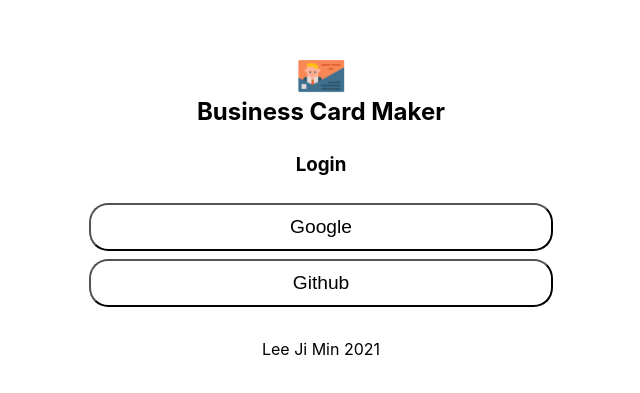
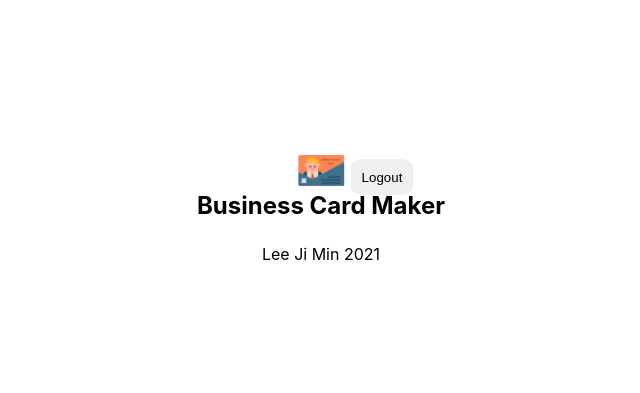
Before and after one commit to ahhangok/card-maker, a React (Create React App) app: page /maker in a window 1280 px wide. Shown: the part 187-580 px from the top of the page, without its empty margins (319-959 px from the left). Built offline with nearby package versions, Linux system fonts and the light colour scheme; no server answers; sample sign-in values are in the browser's storage.

Commit message:
add login and logout functionality

```diff
--- a/package.json
+++ b/package.json
@@ -9,6 +9,7 @@
     "firebase": "^8.2.6",
     "react": "^17.0.1",
     "react-dom": "^17.0.1",
+    "react-router-dom": "^5.2.0",
     "react-scripts": "4.0.2",
     "web-vitals": "^1.0.1"
   },
--- a/src/app.jsx
+++ b/src/app.jsx
@@ -1,11 +1,22 @@
 import React from 'react';
 import Login from './componenets/login/login';
 import styles from './app.module.css';
+import { BrowserRouter, Route, Switch } from 'react-router-dom';
+import Maker from './componenets/maker/maker';
 
 function App({authService}) {
   return (
     <div className={styles.app}>
-    <Login authService={authService}/>
+    <BrowserRouter>
+    <Switch>
+      <Route exact path="/">
+        <Login authService={authService}/>
+      </Route>
+      <Route path="/maker">
+        <Maker authService={authService}/>
+      </Route>
+    </Switch>
+    </BrowserRouter>
     </div>
   );
 }
--- a/src/componenets/login/login.jsx
+++ b/src/componenets/login/login.jsx
@@ -1,14 +1,31 @@
-import React from 'react';
+import React, {useEffect} from 'react';
 import Header from '../header/header'
 import Footer from '../footer/footer';
 import styles from './login.module.css';
+import { useHistory } from 'react-router-dom';
 
 const Login = ({authService}) => {
+    const history = useHistory();
+    const goToMaker =(userId)=>{
+        history.push({
+            pathname: '/maker',
+            state: {id: userId},
+        })
+    }
+
     const onLogin = (e) => {
         authService
         .login(e.currentTarget.textContent)
-        .then(console.log);
+        .then(data => goToMaker(data.user.uid));
     }
+
+    useEffect(() => {
+       authService
+       .onAuthChange(user => {
+           user && goToMaker(user.uid)
+       })
+
+    })
         return(
             <section className={styles.login}>
                 <Header/>
--- /dev/null
+++ b/src/componenets/maker/maker.jsx
@@ -0,0 +1,29 @@
+import React, { useEffect } from 'react';
+import { useHistory } from 'react-router-dom';
+import Footer from '../footer/footer';
+import Header from '../header/header';
+import styles from './maker.module.css';
+
+const Maker = ({authService}) => {
+    const history = useHistory();
+    const onLogout =()=> {
+        authService.logout();
+    }
+
+    useEffect(()=> {
+        authService.onAuthChange(user => {
+            if(!user){
+                history.push('/');
+            }
+        });
+    });
+
+       return(
+            <section className={styles.maker}>
+                <Header onLogout={onLogout}/>
+                <Footer/>
+            </section>
+       );
+};
+
+export default Maker;
--- a/src/service/auth_service.js
+++ b/src/service/auth_service.js
@@ -6,6 +6,18 @@
         const authProvider = new firebase.auth[`${providerName}AuthProvider`]();
         return firebaseApp.auth().signInWithPopup(authProvider);
     }
+
+    logout(){
+        firebase.auth().signOut();
+    }
+
+    onAuthChange(onUserChanged) {
+        firebase.auth().onAuthStateChanged(user => {
+            onUserChanged(user);
+        })
+    }
+
+
 }
 
 export default AuthService;
```
Also changed, not shown: src/componenets/maker/maker.module.css (added), 1 other file (tests, documents, lock files or other folders).
